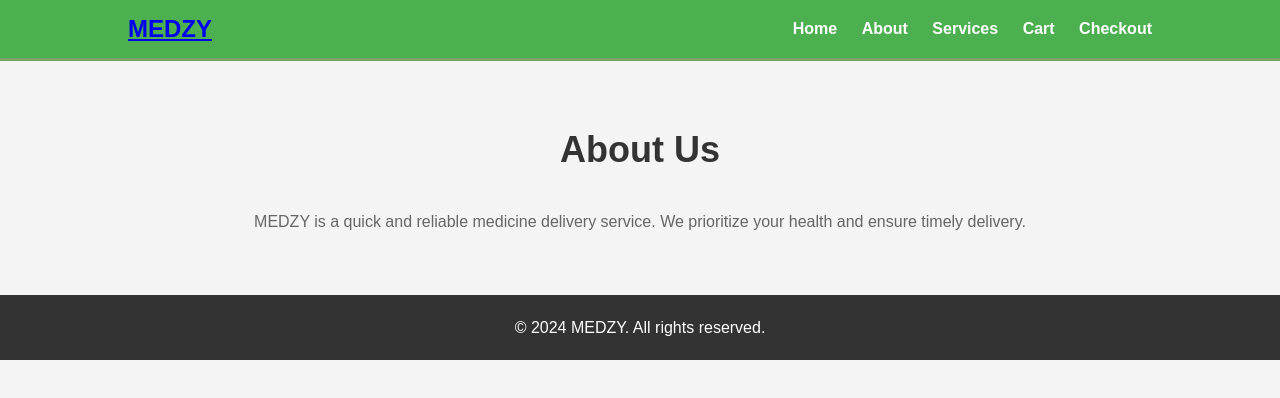
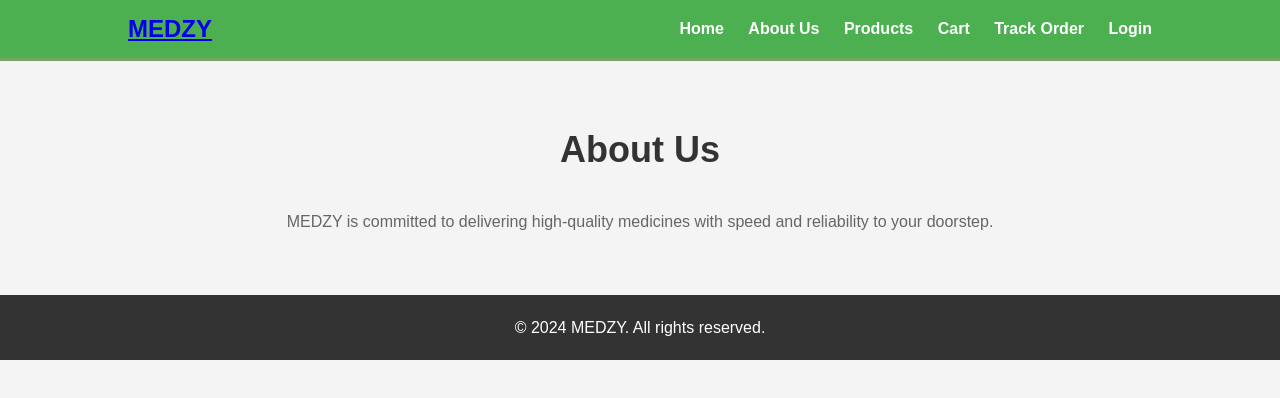
Before and after one commit to Ankitha2884/MEDZY, a plain HTML site: page about.html in a window 1280 px wide. Drawn offline with Linux system fonts and the light colour scheme.

Commit message:
Update about.html

```diff
--- a/about.html
+++ b/about.html
@@ -13,10 +13,11 @@
             <nav>
                 <ul>
                     <li><a href="index.html">Home</a></li>
-                    <li><a href="about.html">About</a></li>
-                    <li><a href="services.html">Services</a></li>
+                    <li><a href="about.html">About Us</a></li>
+                    <li><a href="products.html">Products</a></li>
                     <li><a href="cart.html">Cart</a></li>
-                    <li><a href="checkout.html">Checkout</a></li>
+                    <li><a href="track-order.html">Track Order</a></li>
+                    <li><a href="login.html">Login</a></li>
                 </ul>
             </nav>
         </div>
@@ -24,7 +25,7 @@
     <section id="about">
         <div class="container">
             <h2>About Us</h2>
-            <p>MEDZY is a quick and reliable medicine delivery service. We prioritize your health and ensure timely delivery.</p>
+            <p>MEDZY is committed to delivering high-quality medicines with speed and reliability to your doorstep.</p>
         </div>
     </section>
     <footer>
```
